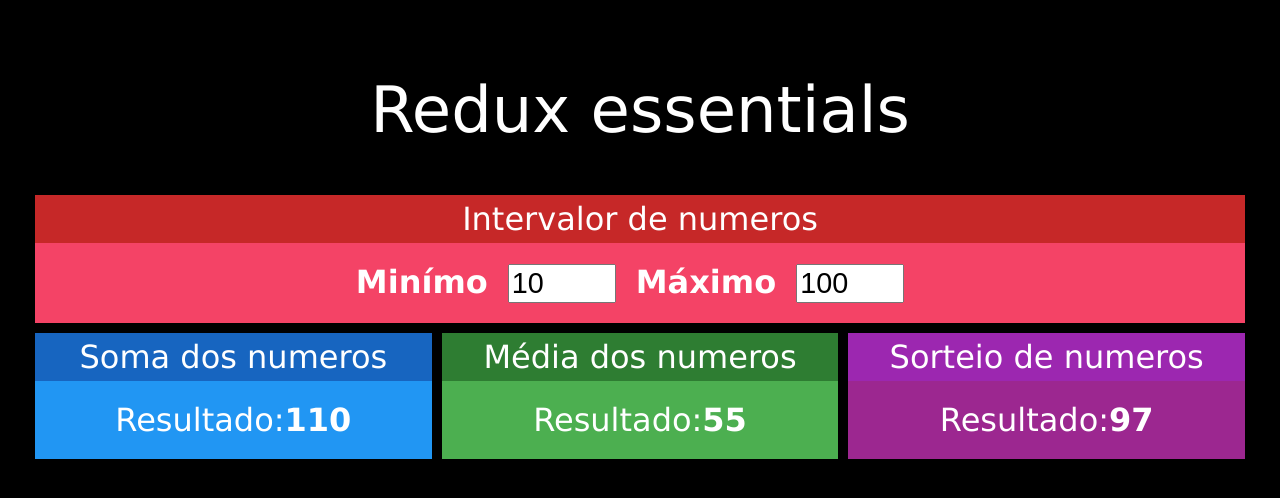
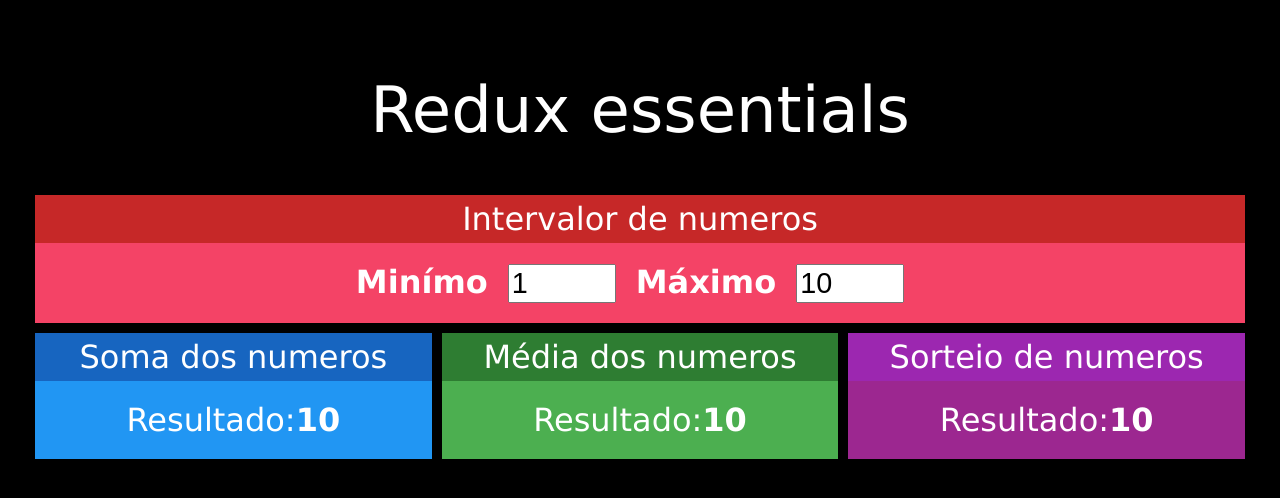
Before and after one commit to gabrielDpadua21/redux-essentials, a React (Create React App) app: page / in a window 1280 px wide. Shown: the top 498 px of the page. Built offline with nearby package versions, Linux system fonts and the light colour scheme.

Commit message:
♻️refactor(project): rollback to use redux

```diff
--- a/src/App.tsx
+++ b/src/App.tsx
@@ -6,23 +6,16 @@
 import Sorteio from './components/Sorteio';
 
 function App() {
-
-  const [min, setMin] = useState<number>(10);
-  const [max, setMax] = useState<number>(100);
-
   return (
     <div className="App">
        <h1>Redux essentials</h1>
        <div className="line">
-         <Intervalo
-            min={min} max={max}
-            onMinChange={setMin} onMaxChange={setMax}
-          />
+         <Intervalo />
        </div>
        <div className="line">
-          <Soma min={min} max={max} />
-          <Media min={min} max={max} />
-          <Sorteio min={min} max={max} />
+          <Soma />
+          <Media />
+          <Sorteio />
        </div>
     </div>
   );
--- a/src/components/Intervalo.tsx
+++ b/src/components/Intervalo.tsx
@@ -2,15 +2,7 @@
 import React from 'react';
 import Card from './Card';
 
-interface IProps {
-    min: number;
-    max: number;
-    onMinChange?: any;
-    onMaxChange?: any;
-}
-
-
-const Intervalo = (props: IProps) => {
+const Intervalo = (props: any) => {
 
     const {min, max} = props;
 
@@ -23,8 +15,8 @@
                     </strong>
                     <input
                         type="number"
-                        value={min}
-                        onChange={e => props.onMinChange(+e.target.value)}
+                        value={1}
+                        readOnly
                     />
                 </span>
                 <span>
@@ -33,8 +25,8 @@
                     </strong>
                     <input
                         type="number"
-                        value={max}
-                        onChange={e => props.onMaxChange(+e.target.value)}
+                        value={10}
+                        readOnly
                     />
                 </span>
             </div>
--- a/src/components/Media.tsx
+++ b/src/components/Media.tsx
@@ -2,15 +2,7 @@
 import Card from './Card';
 
 
-interface IProps {
-    min: number;
-    max: number;
-}
-
-const Media = (props: IProps) => {
-
-    const {min, max} = props;
-
+const Media = (props: any) => {
     return (
         <Card title="Média dos numeros" color='green'>
             <div>
@@ -19,7 +11,7 @@
                         Resultado:
                     </span>
                     <strong>
-                        {(min + max) / 2}
+                        10
                     </strong>
                 </span>
             </div>
--- a/src/components/Soma.tsx
+++ b/src/components/Soma.tsx
@@ -1,15 +1,8 @@
 import React from 'react';
 import Card from './Card';
 
-interface IProps {
-    min: number;
-    max: number;
-}
 
-const Soma = (props: IProps) => {
-
-    const {min, max} = props;
-
+const Soma = (props: any) => {
     return (
         <Card title="Soma dos numeros" color='blue'>
             <div>
@@ -18,7 +11,7 @@
                         Resultado:
                     </span>
                     <strong>
-                        {min + max}
+                        10
                     </strong>
                 </span>
             </div>
--- a/src/components/Sorteio.tsx
+++ b/src/components/Sorteio.tsx
@@ -1,16 +1,7 @@
 import React from 'react';
 import Card from './Card';
 
-interface IProps {
-    min: number;
-    max: number;
-}
-
-const Sorteio = (props: IProps) => {
-
-    const {min, max} = props;
-    const aleatory = (Math.random() * (max - min)) + min;
-
+const Sorteio = (props: any) => {
     return (
         <Card title="Sorteio de numeros" color='purple'>
             <div>
@@ -19,7 +10,7 @@
                         Resultado:
                     </span>
                     <strong>
-                        {parseInt(aleatory.toString())}
+                        10
                     </strong>
                 </span>
             </div>
```
